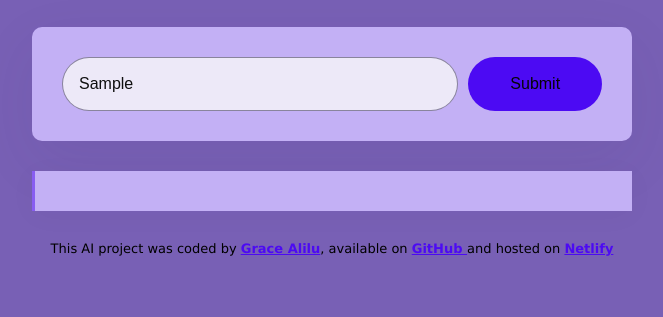
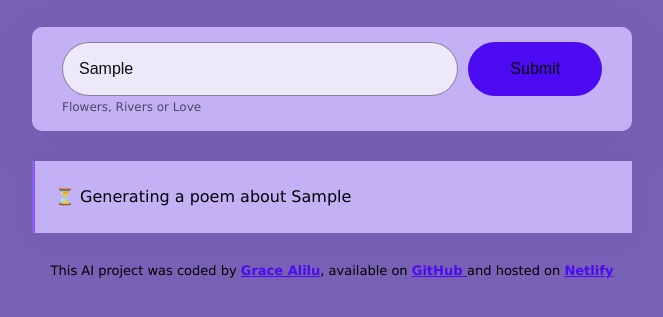
Before and after one commit to 03Grace/Poem-Generator, a plain HTML site: page index.html in a window 1280 px wide. Both pictures are taken after typing "Sample" into the empty fields and a click on the input 843 px from the left and 315 px from the top of the page. Shown: the part 231-548 px from the top of the page, without its empty margins (308-971 px from the left). Drawn offline with nearby package versions, Linux system fonts and the light colour scheme; no server answers.

Commit message:
Added User experience elements

```diff
--- a/index.html
+++ b/index.html
@@ -15,10 +15,11 @@
       </header>
 
       <main>
+        <div id="form-container">
           <form id="poem-generator">
             <input
               type="text"
-            placeholder="Enter the topic of the poem you want"
+              placeholder="Enter the topic of the poem you would like to generate"
               autofocus
               required
               autocomplete="off"
@@ -26,6 +27,9 @@
             />
             <input type="submit" class="submit" />
           </form>
+          <small class="hint"> Flowers, Rivers or Love</small>
+        </div>
+
         <div class="poem" id="poem"></div>
       </main>
 
--- a/src/index.js
+++ b/src/index.js
@@ -17,6 +17,10 @@ function generatePoem(event) {
   let prompt = `User instructions: Generate a poem about ${instructionsInput.value}`;
   let apiURL = `https://api.shecodes.io/ai/v1/generate?prompt=${prompt}&context=${context}&key=${apiKey}`;
 
+  let poemElement = document.querySelector("#poem");
+  poemElement.classList.remove("hidden");
+  poemElement.innerHTML = `<div class="generating">⏳ Generating a poem about ${instructionsInput.value}</div>`;
+
   axios.get(apiURL).then(displayPoem);
 }
 
--- a/src/styles.css
+++ b/src/styles.css
@@ -25,13 +25,23 @@ h1 {
   color: #19152b;
 }
 
-form {
-  padding: 30px;
+#form-container {
+  padding: 15px 30px;
   background-color: #c3b0f5;
   box-shadow: 0px 20px 60px rgba(65, 50, 100, 0.08);
   border-radius: 10px;
+  margin-bottom: 30px;
+}
+
+form {
   display: flex;
-  margin-bottom: 30px;
+}
+
+.hint {
+  line-height: 1.5;
+  margin-top: 5px;
+  opacity: 0.6;
+  font-size: 12px;
 }
 
 .input {
@@ -65,8 +75,31 @@ form {
   box-shadow: 0px 4px 30px 0px rgba(39, 33, 66, 0.03);
 }
 
+.poem strong {
+  color: #4c0af3;
+}
+
+.hidden {
+  display: none;
+}
+
 footer {
   text-align: center;
   font-size: 13px;
   margin-top: 30px;
 }
+
+.generating {
+  animation: blink-animation 1s steps(5, start) infinite;
+}
+
+@keyframes blink-animation {
+  to {
+    visibility: hidden;
+  }
+}
+@-webkit-keyframes blink-animation {
+  to {
+    visibility: hidden;
+  }
+}
```
Lines whose indentation alone changed are shown as unchanged.
